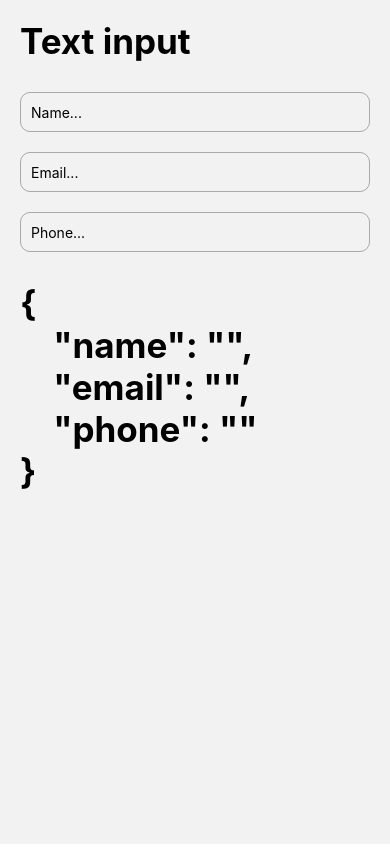
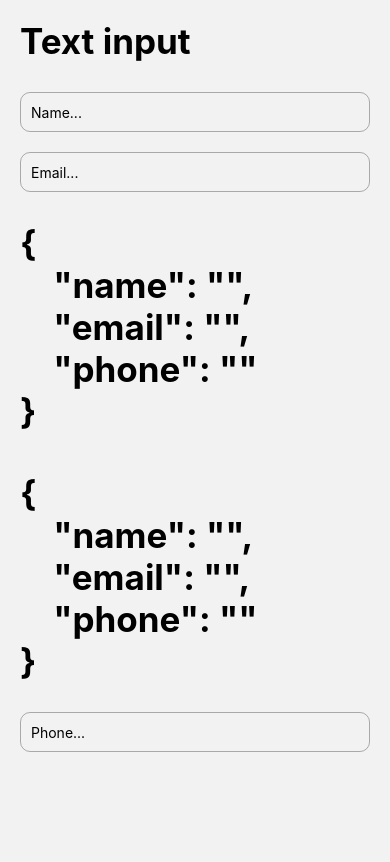
Before and after one commit to acapriles/rn-components, a React Native app: screen /TextInputScreen in a window 390 px wide. Built offline with nearby package versions, Linux system fonts and the light colour scheme.

Commit message:
KeyboardAvoidingView

```diff
--- a/src/screens/TextInputScreen.tsx
+++ b/src/screens/TextInputScreen.tsx
@@ -1,4 +1,4 @@
-import { TextInput, View, StyleSheet } from 'react-native';
+import { TextInput, View, StyleSheet, KeyboardAvoidingView, Platform, ScrollView, TouchableWithoutFeedback, Keyboard } from 'react-native';
 import { HeaderTitle } from '../components/HeaderTitle';
 import { styles } from '../theme/appTheme';
 import { useState } from 'react';
@@ -20,6 +20,12 @@ export const TextInputScreen = () => {
 
 
     return (
+        <KeyboardAvoidingView
+            behavior={Platform.OS === 'ios' ? 'padding' : 'height'}
+        >
+            <ScrollView>
+                <TouchableWithoutFeedback onPress={ Keyboard.dismiss }>
+
                     <View style={ styles.globalMargin }>
                         <HeaderTitle title='Text input' />
 
@@ -41,6 +47,12 @@ export const TextInputScreen = () => {
                             keyboardAppearance='dark'
                         />
 
+
+                        <HeaderTitle title={ JSON.stringify( form, null, 4 ) } />
+
+                        <HeaderTitle title={ JSON.stringify( form, null, 4 ) } />
+
+
                         <TextInput
                             style={stylesScreen.input}
                             placeholder="Phone..."
@@ -48,8 +60,12 @@ export const TextInputScreen = () => {
                             keyboardType="phone-pad"
                         />
 
-            <HeaderTitle title={ JSON.stringify( form, null, 4 ) } />
+                        <View style={{ height: 100 }} />
+
                     </View>
+                </TouchableWithoutFeedback>
+            </ScrollView>
+        </KeyboardAvoidingView>
     )
 }
 
```
Lines whose indentation alone changed are shown as unchanged.
